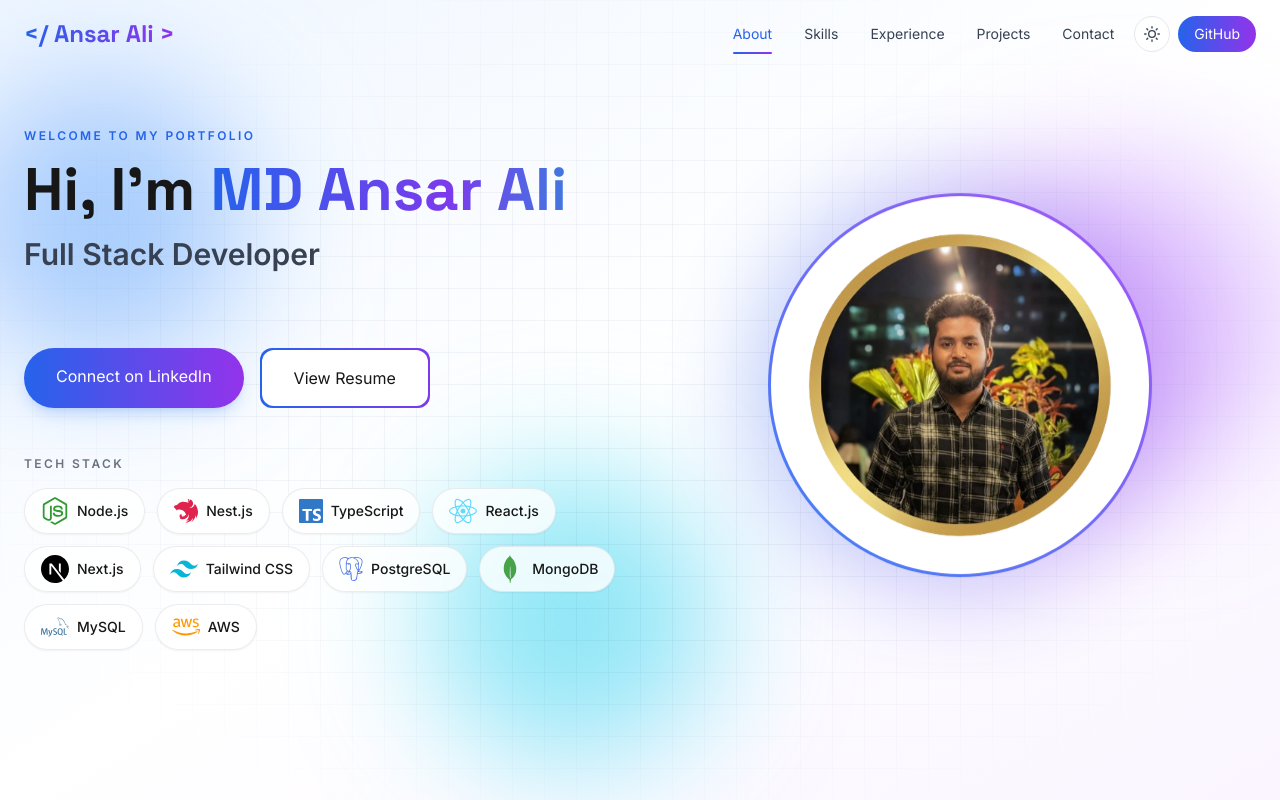
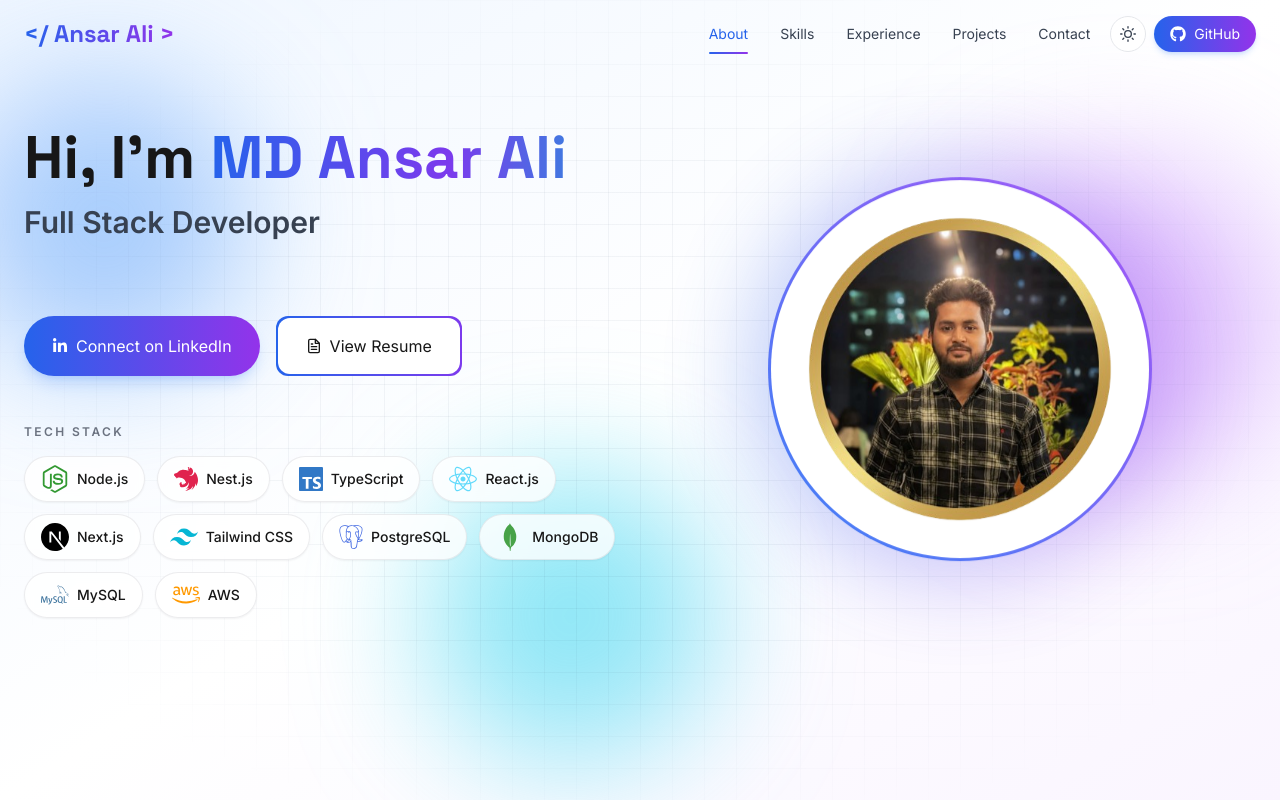
Before and after one commit to ansarali41/my-portfolio-new, a Next.js app: page / in a window 1280 px wide. Shown: the top 800 px of the page. Built offline with nearby package versions, Linux system fonts and the light colour scheme.

Commit message:
feat: add ScrollToTop component and enhance Hero and Navbar with icons

```diff
--- a/src/app/page.js
+++ b/src/app/page.js
@@ -7,6 +7,7 @@ import Experience from '../components/Experience';
 import Projects from '../components/Projects';
 import ProblemSolving from '../components/ProblemSolving';
 import Contact from '../components/Contact';
+import ScrollToTop from '../components/ScrollToTop';
 
 export default function Home() {
     return (
@@ -22,6 +23,7 @@ export default function Home() {
                 <ProblemSolving />
                 <Contact />
             </main>
+            <ScrollToTop />
         </>
     );
 }
--- a/src/components/Hero.jsx
+++ b/src/components/Hero.jsx
@@ -3,7 +3,8 @@
 import Image from 'next/image';
 import { useRef } from 'react';
 import { motion, useScroll, useTransform } from 'framer-motion';
-import { FaAws, FaNodeJs, FaReact } from 'react-icons/fa';
+import { FaAws, FaLinkedinIn, FaNodeJs, FaReact } from 'react-icons/fa';
+import { FiFileText } from 'react-icons/fi';
 import { SiMongodb, SiMysql, SiNestjs, SiNextdotjs, SiPostgresql, SiTailwindcss, SiTypescript } from 'react-icons/si';
 import { TypeAnimation } from 'react-type-animation';
 
@@ -48,9 +49,6 @@ const Hero = () => {
                 <div className="flex flex-col-reverse md:flex-row items-center justify-between gap-12">
                     <motion.div variants={containerVariants} initial="hidden" animate="visible" className="md:w-1/2 space-y-8">
                         <div className="space-y-4">
-                            <motion.p variants={itemVariants} className="text-xs uppercase tracking-[0.2em] font-semibold text-blue-600 dark:text-blue-400">
-                                Welcome to my portfolio
-                            </motion.p>
                             <motion.h1 variants={itemVariants} className="font-display text-5xl lg:text-6xl font-bold leading-tight">
                                 Hi, I'm <span className="text-gradient-animated">MD Ansar Ali</span>
                             </motion.h1>
@@ -69,9 +67,10 @@ const Hero = () => {
                                 href="https://www.linkedin.com/in/dev-ansar-ali"
                                 target="_blank"
                                 rel="noopener noreferrer"
-                                className="hero-gradient px-8 py-4 rounded-full text-white hover:opacity-90 transition-opacity shadow-lg shadow-blue-500/20"
+                                className="inline-flex items-center gap-2 hero-gradient px-7 py-4 rounded-full text-white hover:opacity-90 transition-opacity shadow-lg shadow-blue-500/20"
                             >
-                                Connect on LinkedIn
+                                <FaLinkedinIn className="w-4 h-4" />
+                                <span>Connect on LinkedIn</span>
                             </a>
                             <a
                                 href="https://drive.google.com/file/d/1PTy9wcXbyVvXBKoHYoqxhc3VvPm9YvHX/view?usp=sharing"
@@ -79,7 +78,10 @@ const Hero = () => {
                                 rel="noopener noreferrer"
                                 className="gradient-border inline-block"
                             >
-                                <span className="block px-8 py-4 rounded-full hover:bg-gray-50 dark:hover:bg-gray-800 transition-colors">View Resume</span>
+                                <span className="flex items-center gap-2 px-7 py-4 rounded-full hover:bg-gray-50 dark:hover:bg-gray-800 transition-colors">
+                                    <FiFileText className="w-4 h-4" />
+                                    View Resume
+                                </span>
                             </a>
                         </motion.div>
 
--- a/src/components/Navbar.jsx
+++ b/src/components/Navbar.jsx
@@ -2,6 +2,7 @@
 
 import { useState, useEffect } from 'react';
 import { AnimatePresence, motion } from 'framer-motion';
+import { FaGithub } from 'react-icons/fa';
 import ThemeToggle from './ThemeToggle';
 
 const navItems = [
@@ -76,14 +77,17 @@ const Navbar = () => {
                             );
                         })}
                         <ThemeToggle className="ml-2" />
-                        <a
+                        <motion.a
                             href="https://github.com/ansarali41"
                             target="_blank"
                             rel="noopener noreferrer"
-                            className="ml-2 px-4 py-2 rounded-full hero-gradient text-white text-sm hover:opacity-90 transition-opacity"
+                            whileHover={{ y: -1 }}
+                            whileTap={{ scale: 0.96 }}
+                            className="ml-2 inline-flex items-center gap-2 px-4 py-2 rounded-full hero-gradient text-white text-sm shadow-md shadow-blue-500/20 hover:opacity-90 transition-opacity"
                         >
-                            GitHub
-                        </a>
+                            <FaGithub className="w-4 h-4" />
+                            <span>GitHub</span>
+                        </motion.a>
                     </div>
 
                     <div className="md:hidden flex items-center gap-2">
@@ -128,9 +132,9 @@ const Navbar = () => {
                                     href="https://github.com/ansarali41"
                                     target="_blank"
                                     rel="noopener noreferrer"
-                                    className="block py-2 px-4 text-gray-700 dark:text-gray-300 hover:text-blue-600 dark:hover:text-blue-400"
+                                    className="flex items-center gap-2 py-2 px-4 text-gray-700 dark:text-gray-300 hover:text-blue-600 dark:hover:text-blue-400"
                                 >
-                                    GitHub
+                                    <FaGithub className="w-4 h-4" /> GitHub
                                 </a>
                             </div>
                         </motion.div>
--- /dev/null
+++ b/src/components/ScrollToTop.jsx
@@ -0,0 +1,39 @@
+'use client';
+
+import { useEffect, useState } from 'react';
+import { AnimatePresence, motion } from 'framer-motion';
+import { FiArrowUp } from 'react-icons/fi';
+
+export default function ScrollToTop() {
+    const [visible, setVisible] = useState(false);
+
+    useEffect(() => {
+        const onScroll = () => setVisible(window.scrollY > 400);
+        window.addEventListener('scroll', onScroll, { passive: true });
+        onScroll();
+        return () => window.removeEventListener('scroll', onScroll);
+    }, []);
+
+    const scrollUp = () => window.scrollTo({ top: 0, behavior: 'smooth' });
+
+    return (
+        <AnimatePresence>
+            {visible && (
+                <motion.button
+                    type="button"
+                    aria-label="Scroll to top"
+                    onClick={scrollUp}
+                    initial={{ opacity: 0, y: 16, scale: 0.85 }}
+                    animate={{ opacity: 1, y: 0, scale: 1 }}
+                    exit={{ opacity: 0, y: 16, scale: 0.85 }}
+                    whileHover={{ y: -3 }}
+                    whileTap={{ scale: 0.92 }}
+                    transition={{ duration: 0.2, ease: 'easeOut' }}
+                    className="fixed bottom-6 right-6 z-50 inline-flex items-center justify-center w-11 h-11 rounded-full hero-gradient text-white shadow-lg shadow-blue-500/30 hover:shadow-xl hover:shadow-blue-500/40 transition-shadow"
+                >
+                    <FiArrowUp className="w-5 h-5" />
+                </motion.button>
+            )}
+        </AnimatePresence>
+    );
+}
```
Also changed, not shown: 1 other file (tests, documents, lock files or other folders).
